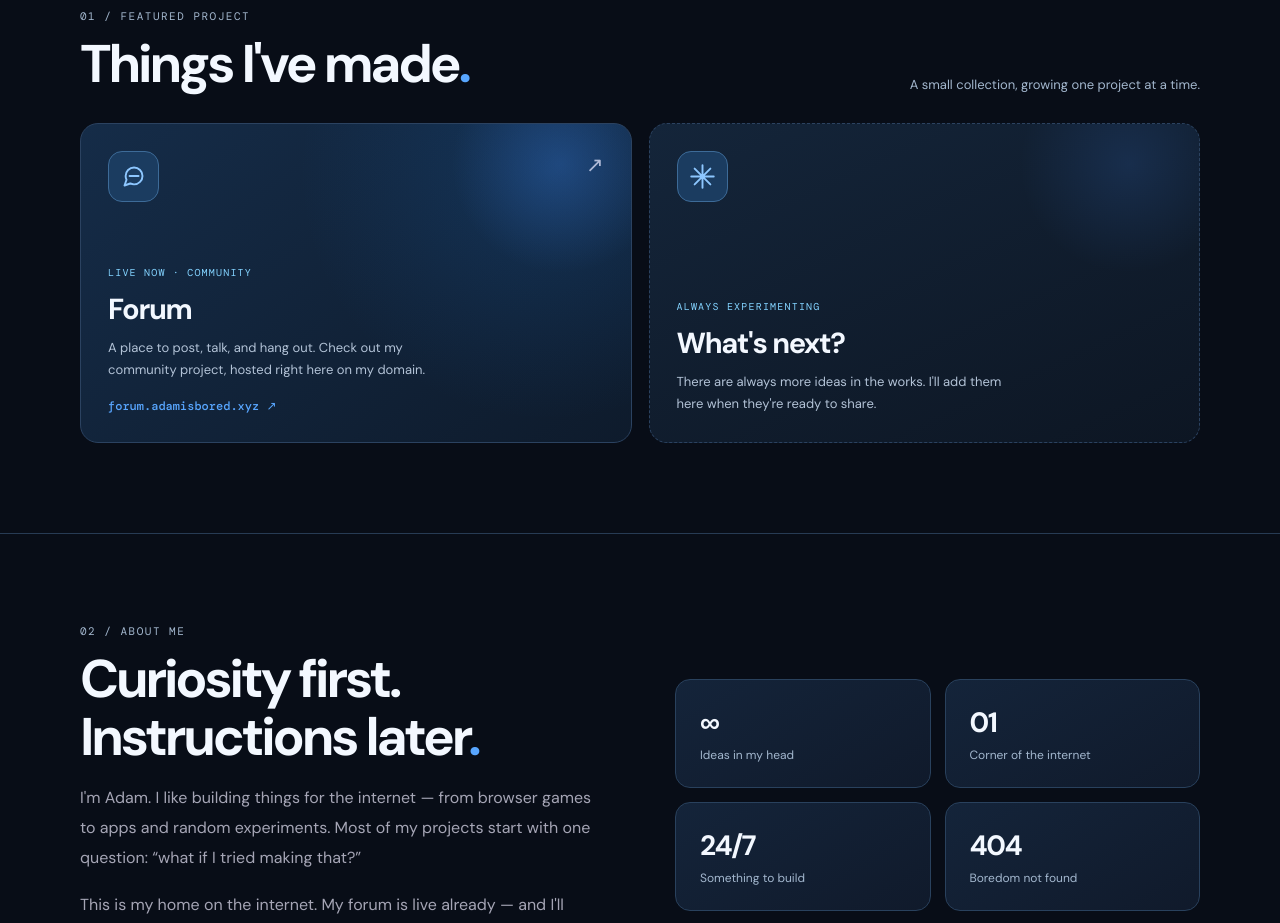
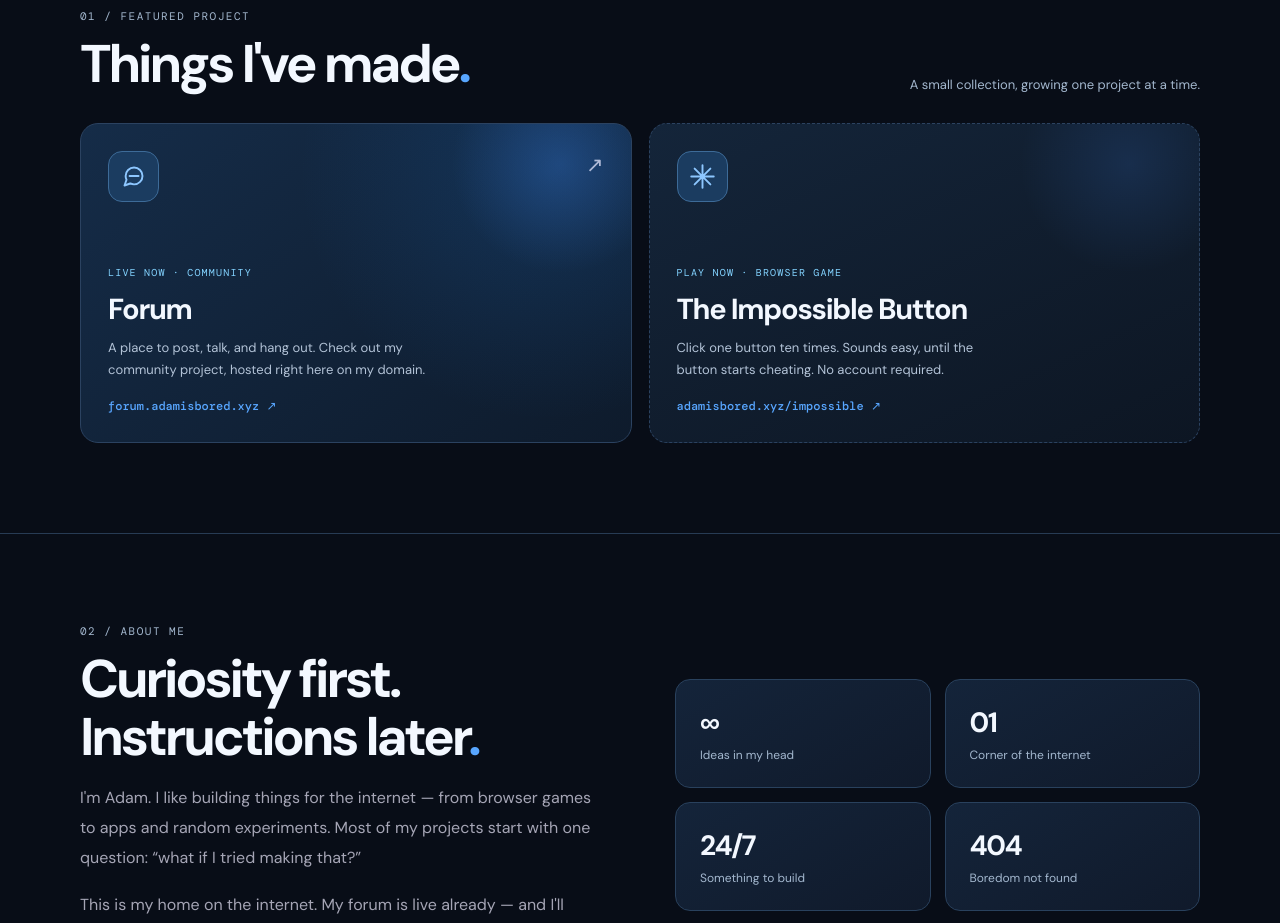
Before and after one commit to bemmyyt/adamisboredsite, a plain HTML site: page index.html in a window 1280 px wide. Shown: the part 960-1883 px from the top of the page. Drawn offline with nearby package versions, Linux system fonts and the light colour scheme.

Commit message:
Feature Impossible Button game on homepage

```diff
--- a/index.html
+++ b/index.html
@@ -85,10 +85,10 @@
           <div class="project-top"><span class="project-icon" aria-hidden="true"><svg viewBox="0 0 24 24" fill="none" stroke="currentColor" stroke-width="1.7" stroke-linecap="round" stroke-linejoin="round"><path d="M20 11.5a7.5 7.5 0 0 1-7.5 7.5 8 8 0 0 1-3.4-.8L4 20l1.8-5.1a8 8 0 0 1-.8-3.4A7.5 7.5 0 0 1 12.5 4 7.5 7.5 0 0 1 20 11.5Z"/><path d="M8.5 11.5h8"/></svg></span><span class="arrow" aria-hidden="true">↗</span></div>
           <div class="project-content"><span class="tag">Live now · Community</span><h3>Forum</h3><p>A place to post, talk, and hang out. Check out my community project, hosted right here on my domain.</p><span class="project-url">forum.adamisbored.xyz ↗</span></div>
         </a>
-        <div class="project reveal coming-card">
+        <a class="project reveal coming-card" href="/impossible/" aria-label="Play The Impossible Button">
           <div class="project-top"><span class="project-icon" aria-hidden="true"><svg viewBox="0 0 24 24" fill="none" stroke="currentColor" stroke-width="1.7" stroke-linecap="round"><path d="M12 2v20M2 12h20M5 5l14 14M19 5 5 19"/></svg></span></div>
-          <div class="project-content"><span class="tag">Always experimenting</span><h3>What's next?</h3><p>There are always more ideas in the works. I'll add them here when they're ready to share.</p></div>
-        </div>
+          <div class="project-content"><span class="tag">Play now · Browser game</span><h3>The Impossible Button</h3><p>Click one button ten times. Sounds easy, until the button starts cheating. No account required.</p><span class="project-url">adamisbored.xyz/impossible ↗</span></div>
+        </a>
       </div>
     </section>
     <div class="divider"></div>
```
